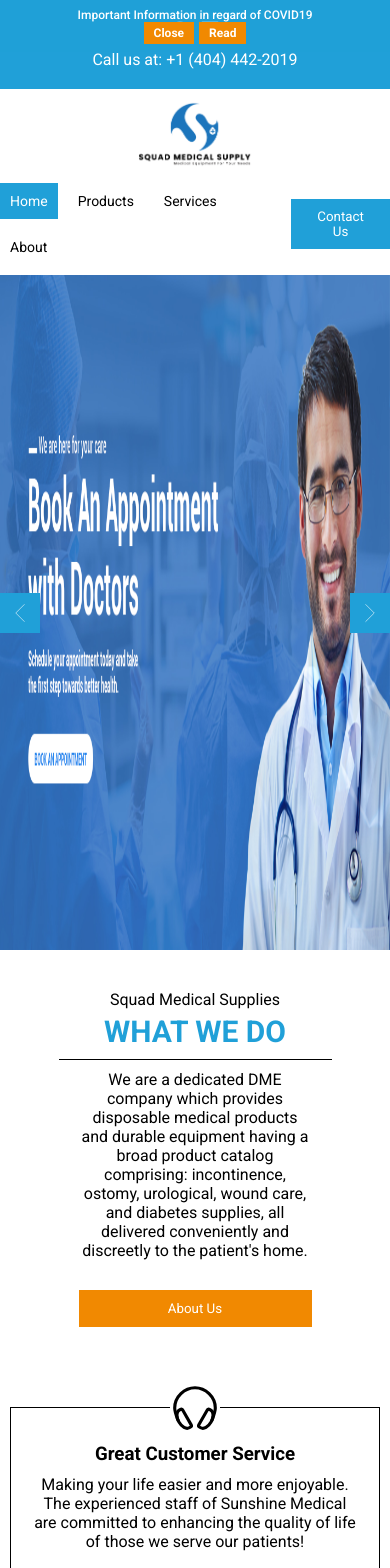
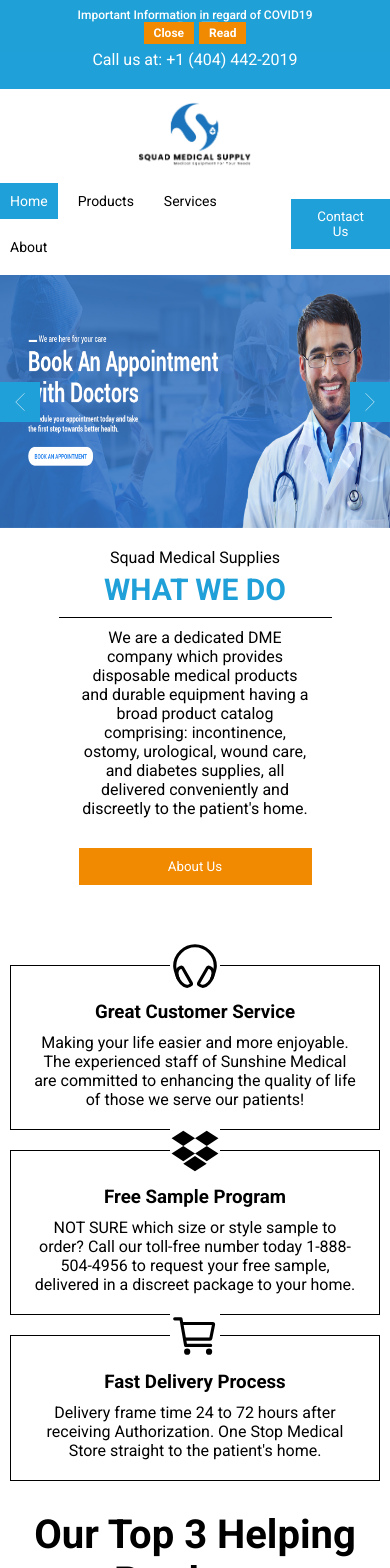
Before and after one commit to MKashanButt/squad-medical-supplies, a Next.js app: page / in a window 390 px wide. Shown: the top 1568 px of the page. Built offline with nearby package versions, Linux system fonts and the light colour scheme.

Commit message:
added important on container class

```diff
--- a/src/assets/css/Home.module.css
+++ b/src/assets/css/Home.module.css
@@ -395,7 +395,7 @@
 
 @media (max-width: 640px) {
     .hero {
-        height: 80vh;
+        height: 30vh;
         align-items: center;
         padding-top: 20px;
     }
--- a/src/assets/css/global.css
+++ b/src/assets/css/global.css
@@ -252,7 +252,7 @@ html {
 }
 
 .container {
-  margin: auto;
+  margin: auto !important;
 }
 
 @media (max-width: 640px) {
@@ -353,30 +353,30 @@ html {
 
 @media (min-width:1300px) and (max-width:1400px) {
   .container {
-    width: 1300px;
+    width: 1300px !important;
   }
 }
 
 @media (min-width:1400px) and (max-width:1500px) {
   .container {
-    width: 1400px;
+    width: 1400px !important;
   }
 }
 
 @media (min-width:1500px) and (max-width:1600px) {
   .container {
-    width: 1500px;
+    width: 1500px !important;
   }
 }
 
 @media (min-width:1700px) and (max-width:1800px) {
   .container {
-    width: 1700px;
+    width: 1700px !important;
   }
 }
 
 @media (min-width:1800px) {
   .container {
-    width: 1800px;
+    width: 1800px !important;
   }
 }
```
